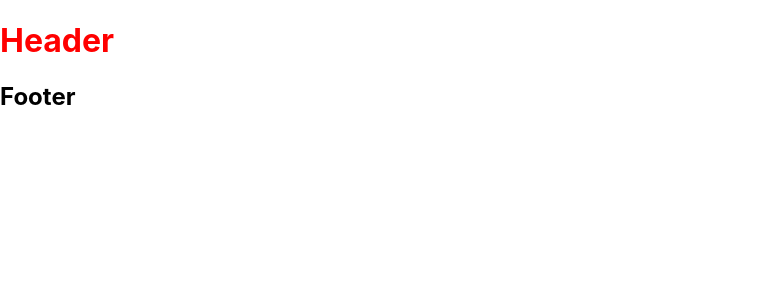
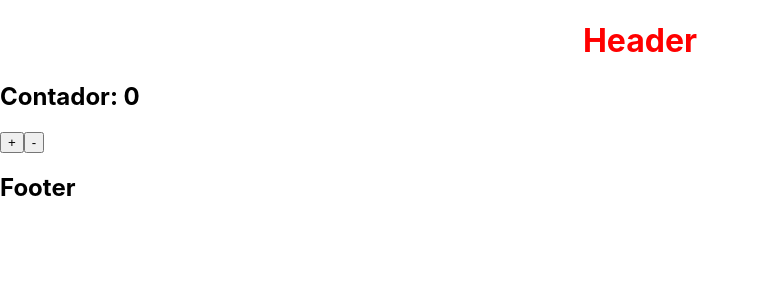
Before and after one commit to julinuzzo19/react-test, a React (Create React App) app: page /counter in a window 1280 px wide. Shown: the top 300 px of the page, without its empty margins (0-760 px from the left). Built offline with nearby package versions, Linux system fonts and the light colour scheme.

Commit message:
added counter

```diff
--- a/src/App.js
+++ b/src/App.js
@@ -1,10 +1,11 @@
 import Header from './components/common/Header';
 import Footer from './components/common/Footer';
+import Counter from './components/Counter/Counter';
 function App() {
   return (
     <div className='App'>
       <Header></Header>
-
+      <Counter></Counter>
       <Footer></Footer>
     </div>
   );
--- /dev/null
+++ b/src/components/Counter/Counter.js
@@ -0,0 +1,24 @@
+import {useState} from 'react';
+
+const Counter = () => {
+  const [counter, setCounter] = useState(0);
+
+  const handleCounter = (e) => {
+    e.target.value === 'sum' ? setCounter(counter + 1) : setCounter(counter - 1);
+  };
+
+  return (
+    <>
+      <h2>Contador: {counter}</h2>
+
+      <button value='sum' onClick={handleCounter}>
+        +
+      </button>
+      <button value='minus' onClick={handleCounter}>
+        -
+      </button>
+    </>
+  );
+};
+
+export default Counter;
--- a/src/components/common/Header/Header.js
+++ b/src/components/common/Header/Header.js
@@ -1,8 +1,14 @@
-import './styles.css'
+import styled from 'styled-components';
+
+const Titulo = styled.h1`
+  color: red;
+  text-align: center;
+`;
+
 const Header = () => {
   return (
     <>
-      <h1>Header</h1>
+      <Titulo>Header</Titulo>
     </>
   );
 };
--- a/src/components/common/Header/styles.css
+++ /dev/null
@@ -1,3 +0,0 @@
-h1{
-    color: red;
-}
```
